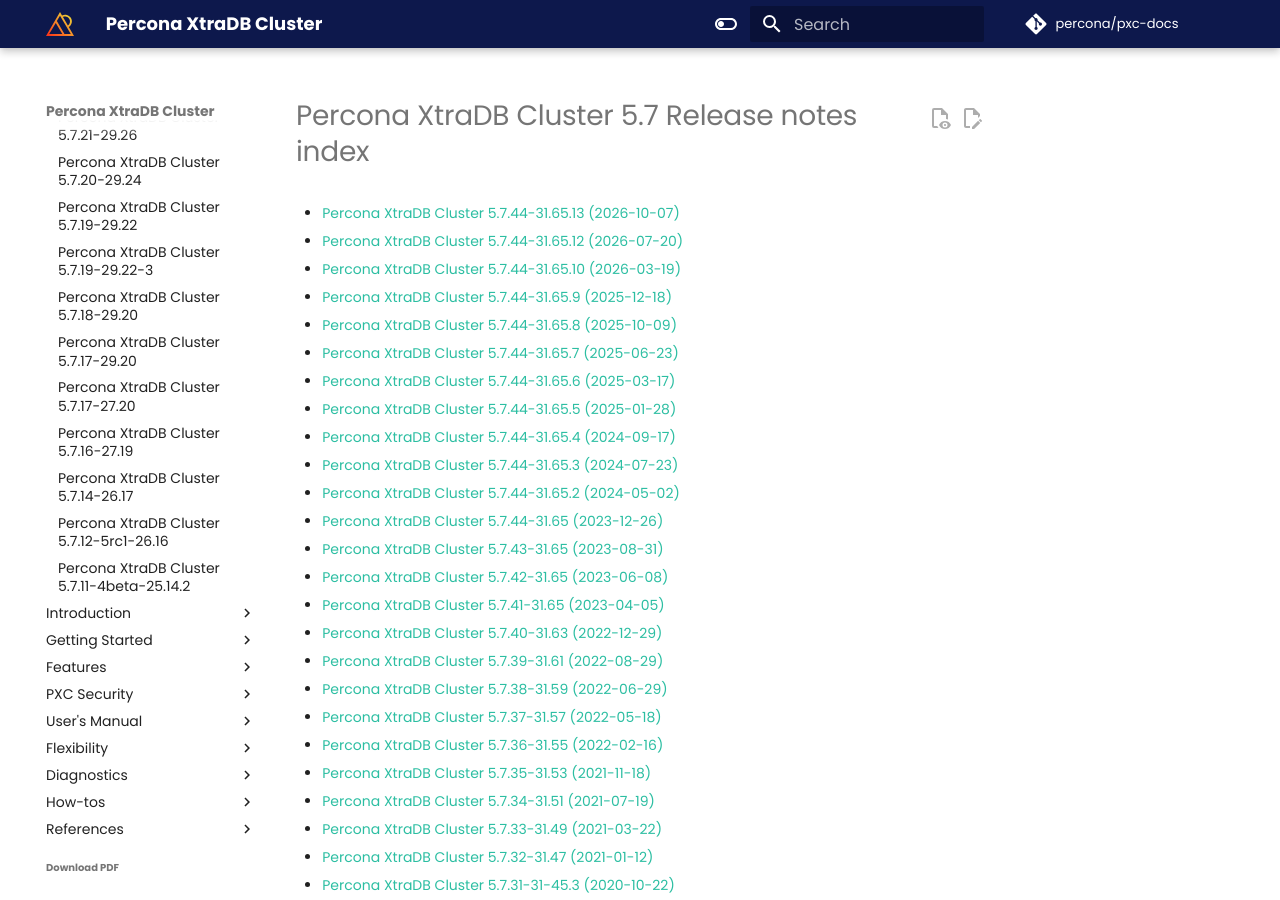
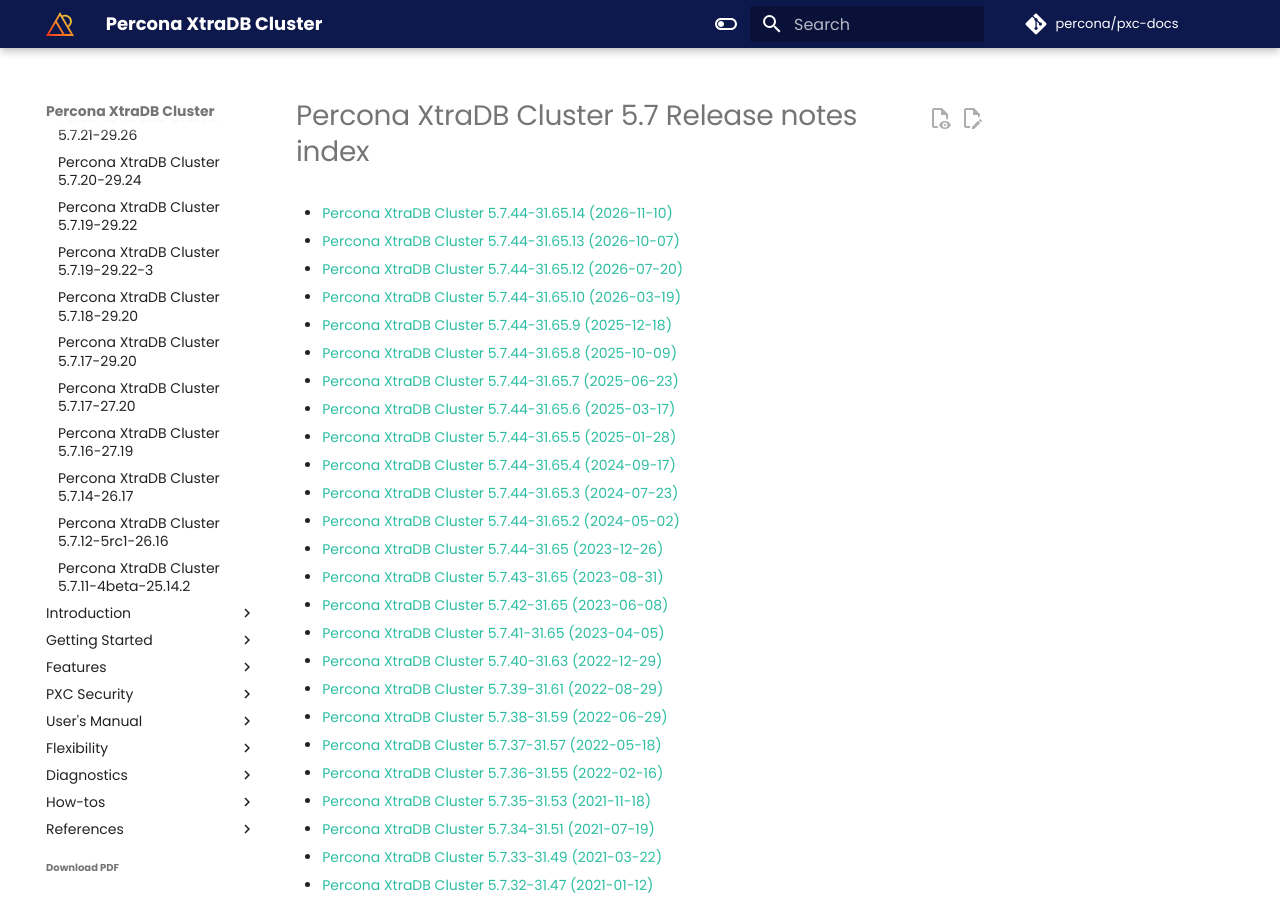
Before and after one commit to percona/pxc-docs, an MkDocs documentation site: the page built from docs/release-notes/release-notes_index.md, in a window 1280 px wide and 900 px high. Built offline with MkDocs 1.6.1 and Material for MkDocs 9.7.7, drawn with Linux system fonts in a browser that asks for light colours; nearby versions of some CDN libraries; comment, search, counter and statistics services are not loaded; the version menu is left out.

Commit message:
PXC-5383 [DOCS] - Release notes for PXC 5.7.44-31.65.14
	new file:   docs/release-notes/5.7.44-31.65.14.md
	modified:   docs/release-notes/release-notes_index.md
	modified:   mkdocs-base.yml
	modified:   variables.yml

```diff
--- a/docs/release-notes/release-notes_index.md
+++ b/docs/release-notes/release-notes_index.md
@@ -1,4 +1,6 @@
 # Percona XtraDB Cluster 5.7 Release notes index
+
+* [Percona XtraDB Cluster 5.7.44-31.65.14 (2026-11-10)](5.7.44-31.65.14.md)
 
 * [Percona XtraDB Cluster 5.7.44-31.65.13 (2026-10-07)](5.7.44-31.65.13.md)
 
--- a/mkdocs-base.yml
+++ b/mkdocs-base.yml
@@ -101,7 +101,7 @@
   with-pdf: # https://github.com/orzih/mkdocs-with-pdf
           output_path: '_pdf/PerconaXtradbCluster-5.7.pdf'
           cover_title: 'Percona XtraDB Cluster Documentation'
-          cover_subtitle: 5.7.44-31.65.13 (2026-10-07)
+          cover_subtitle: 5.7.44-31.65.14 (2026-11-10)
           author: 'Percona Technical Documentation Team'
           cover_logo: docs/_static/Percona_Logo_Color.png
           debug_html: false
@@ -123,6 +123,7 @@
   - Home: index.md
   - Release notes:
       - release-notes/release-notes_index.md
+      - release-notes/5.7.44-31.65.14.md
       - release-notes/5.7.44-31.65.13.md
       - release-notes/5.7.44-31.65.12.md
       - release-notes/5.7.44-31.65.10.md
--- a/variables.yml
+++ b/variables.yml
@@ -1,8 +1,8 @@
 # variables for HTML output
 
-release: '5.7.44-31.65.13'
+release: '5.7.44-31.65.14'
 version: '5.7'
-release-date: 2026-10-07
+release-date: 2026-11-10
 post: 'MySQL 5.7 Post-EOL Support from Percona'
 repo-post: 'ps-post-eol'
 eol: 'Post-EOL'
```
Also changed, not shown: docs/release-notes/5.7.44-31.65.14.md (added, +20 -0 lines).
